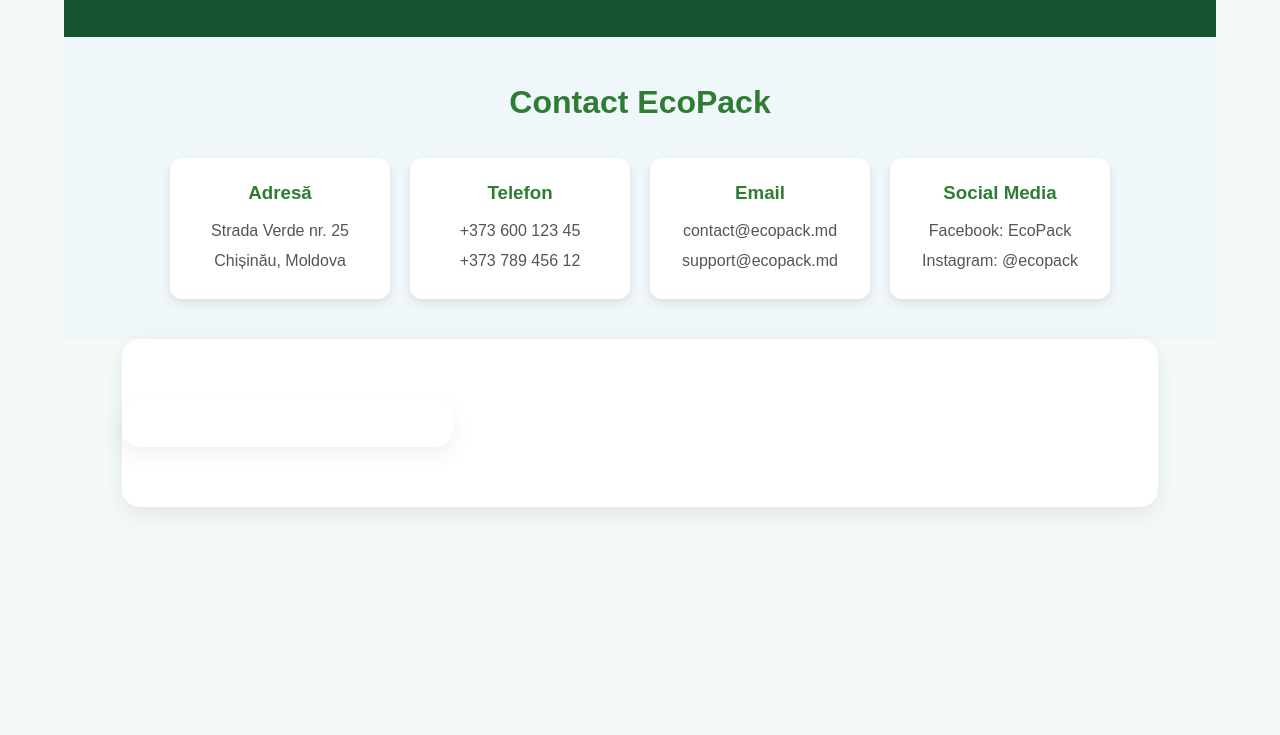
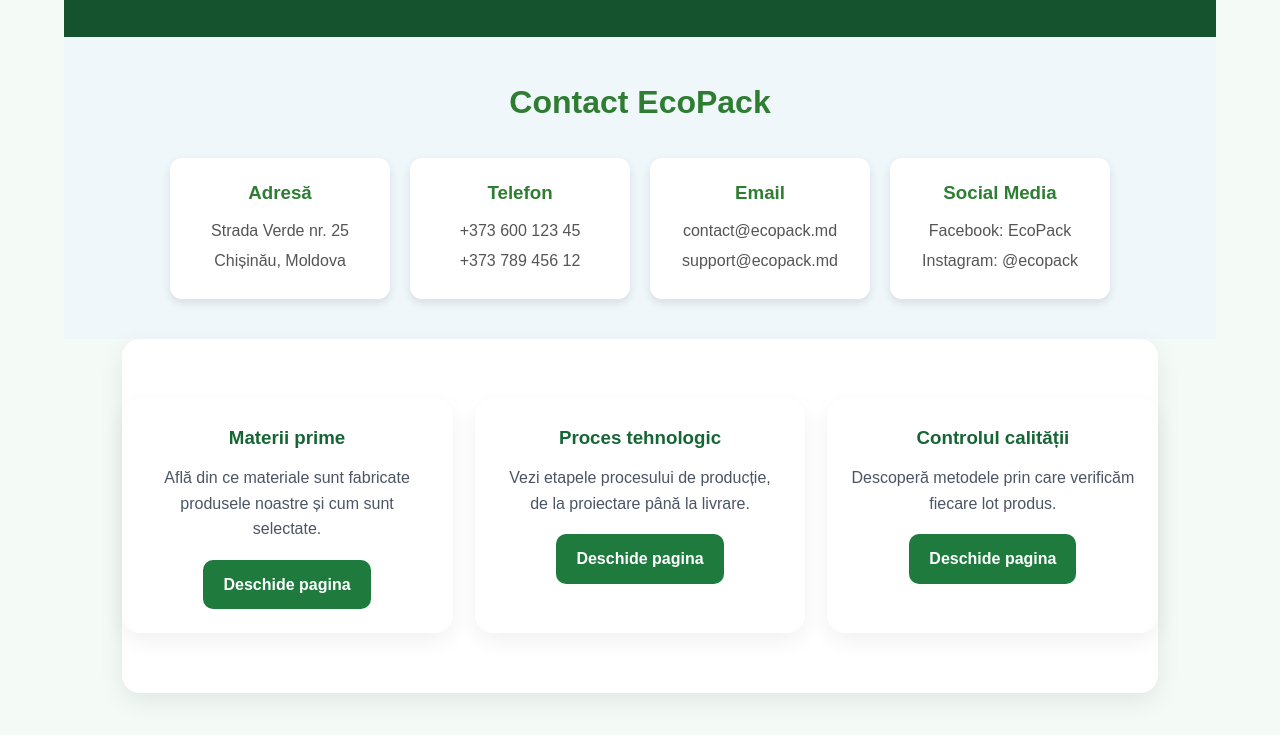
Before and after one commit to damianspataru90-gif/Site-2026-Proiect-final, a plain HTML site: page index.html in a window 1280 px wide. Shown: the part 5337-6072 px from the top of the page. Before the commit the page ends 5964 px from the top, so only its background shows below. Drawn offline with Linux system fonts and the light colour scheme.

Commit message:
Update index.html

```diff
--- a/index.html
+++ b/index.html
@@ -345,5 +345,29 @@
   <section class="container section card">
     <div class="grid-3">
         <div class="info-box">
+          <h3>Materii prime</h3>
+          <p>
+            Află din ce materiale sunt fabricate produsele noastre și cum sunt selectate.
+          </p>
+          <a href="pages/materii-prime.html" class="btn btn-primary">Deschide pagina</a>
+        </div>
+
+        <div class="info-box">
+          <h3>Proces tehnologic</h3>
+          <p>
+            Vezi etapele procesului de producție, de la proiectare până la livrare.
+          </p>
+          <a href="pages/proces-tehnologic.html" class="btn btn-primary">Deschide pagina</a>
+        </div>
+
+        <div class="info-box">
+          <h3>Controlul calității</h3>
+          <p>
+            Descoperă metodele prin care verificăm fiecare lot produs.
+          </p>
+          <a href="pages/control-calitate.html" class="btn btn-primary">Deschide pagina</a>
+        </div>
+      </div>
+    </section>
 </body>
 </html>
```
